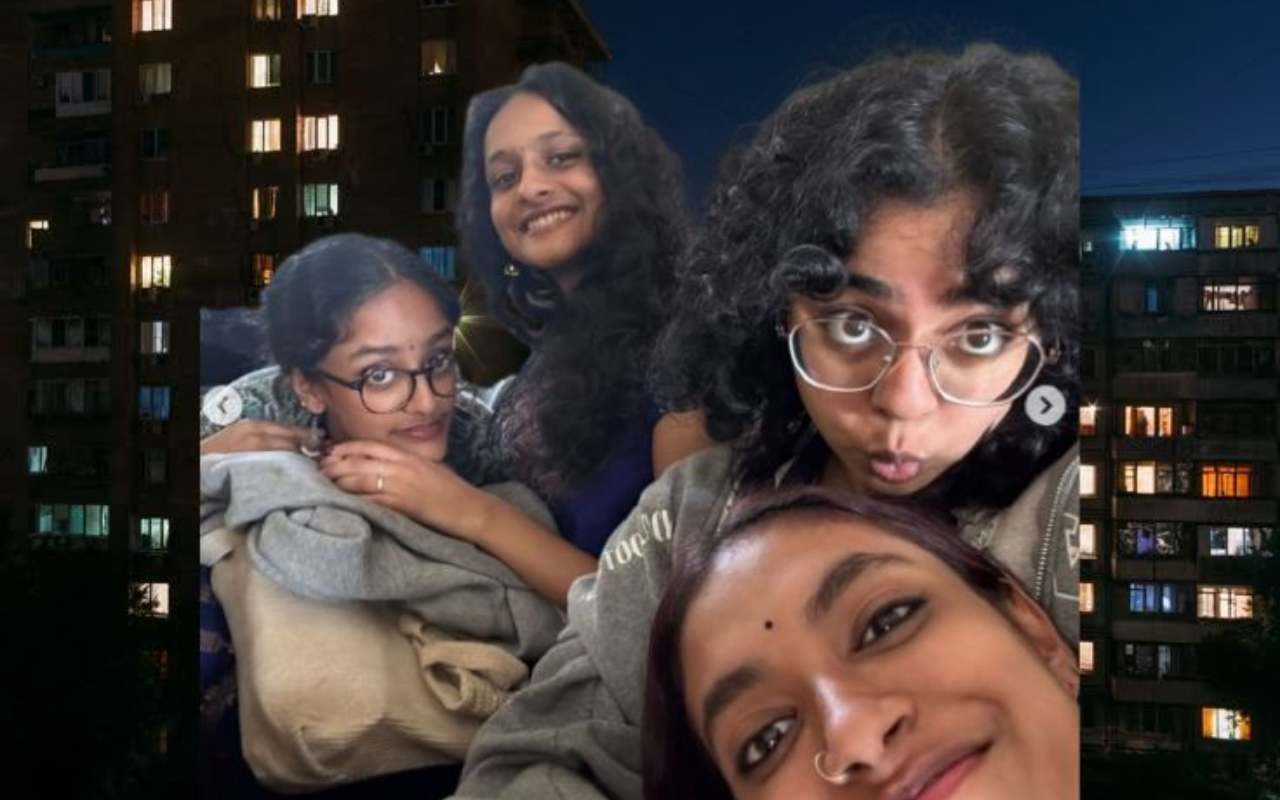
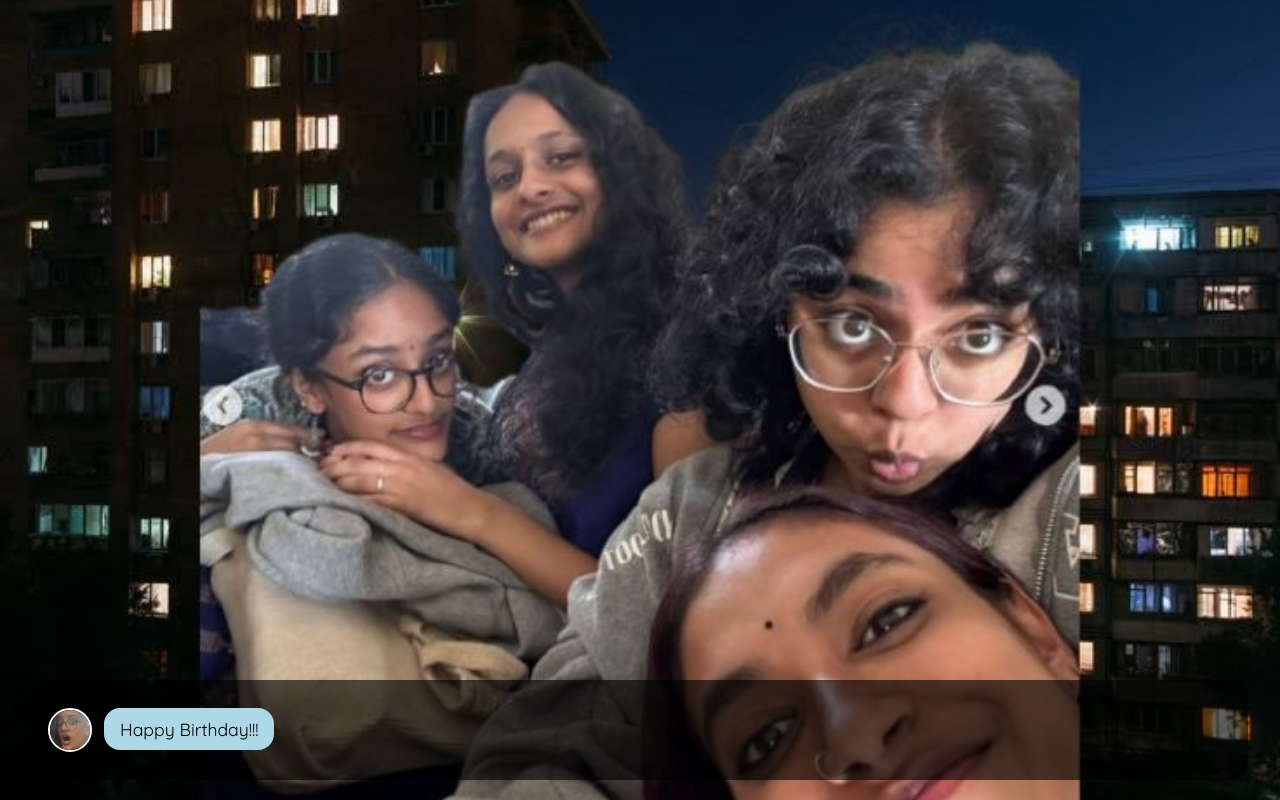
Before and after one commit to ppokhrel2004-source/birthday-girl, a plain HTML site: page index.html in a window 1280 px wide. Drawn offline with Linux system fonts and the light colour scheme.

Commit message:
Update index.html

```diff
--- a/index.html
+++ b/index.html
@@ -173,6 +173,7 @@
         storyBox.innerHTML = "";
         choicesDiv.innerHTML = "";
         bg.style.opacity = 0;
+        storyBox.style.opacity = 1; // FIX: make sure story box is visible
 
         setTimeout(() => {
           bg.src = currentScene.image;
```
Lines whose indentation alone changed are shown as unchanged.
